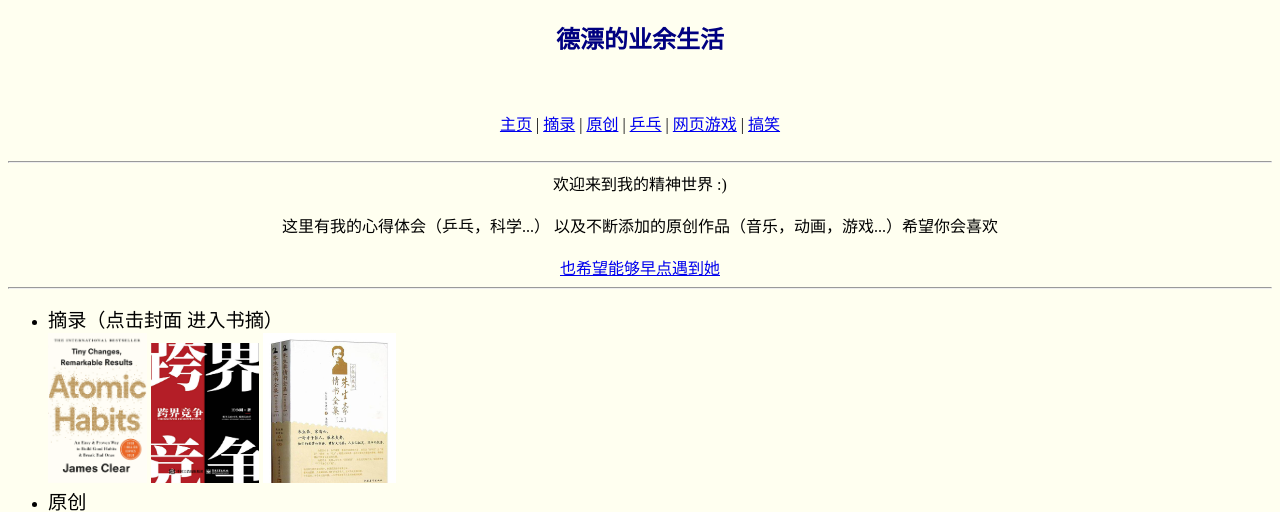
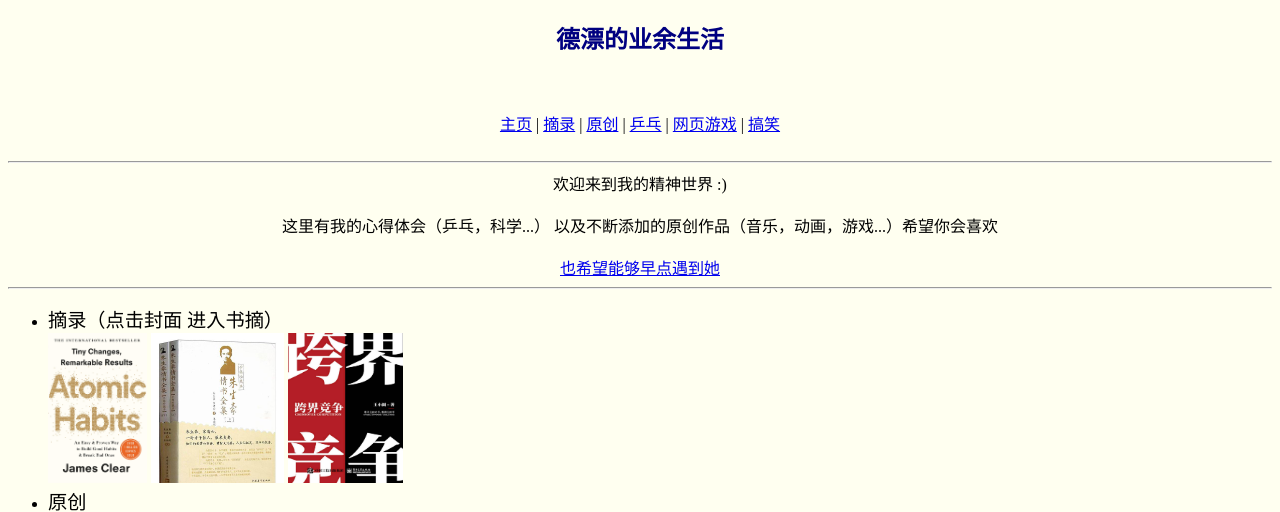
Before and after one commit to DPDYYSH/DPDYYSH.github.io, a plain HTML site: page index.html in a window 1280 px wide. Shown: the top 512 px of the page. Drawn offline with Linux system fonts and the light colour scheme; grey boxes are pictures that could not be loaded.

Commit message:
Update index.html

```diff
--- a/index.html
+++ b/index.html
@@ -44,8 +44,8 @@
                     <a name="摘录"></a>
                     <li><big>摘录（点击封面 进入书摘）</big></li>
                         <a href="Excerpts/掌控习惯-摘录.html" target="_blank"><img src="Excerpts/img/20210321-1.png" height=150></a>
-                        <a href="Excerpts/跨界竞争-摘录.html" target="_blank"><img src="Excerpts/img/20210710-2.png" height=140></a>
                         <a href="Excerpts/朱生豪情书-摘录.html" target="_blank"><img src="Excerpts/img/20210708-7.png" height=150></a>
+                        <a href="Excerpts/跨界竞争-摘录.html" target="_blank"><img src="Excerpts/img/20210710-2.png" height=150></a>
 
                     <a name="原创"></a>
                     <li><big>原创</big></li>
```
